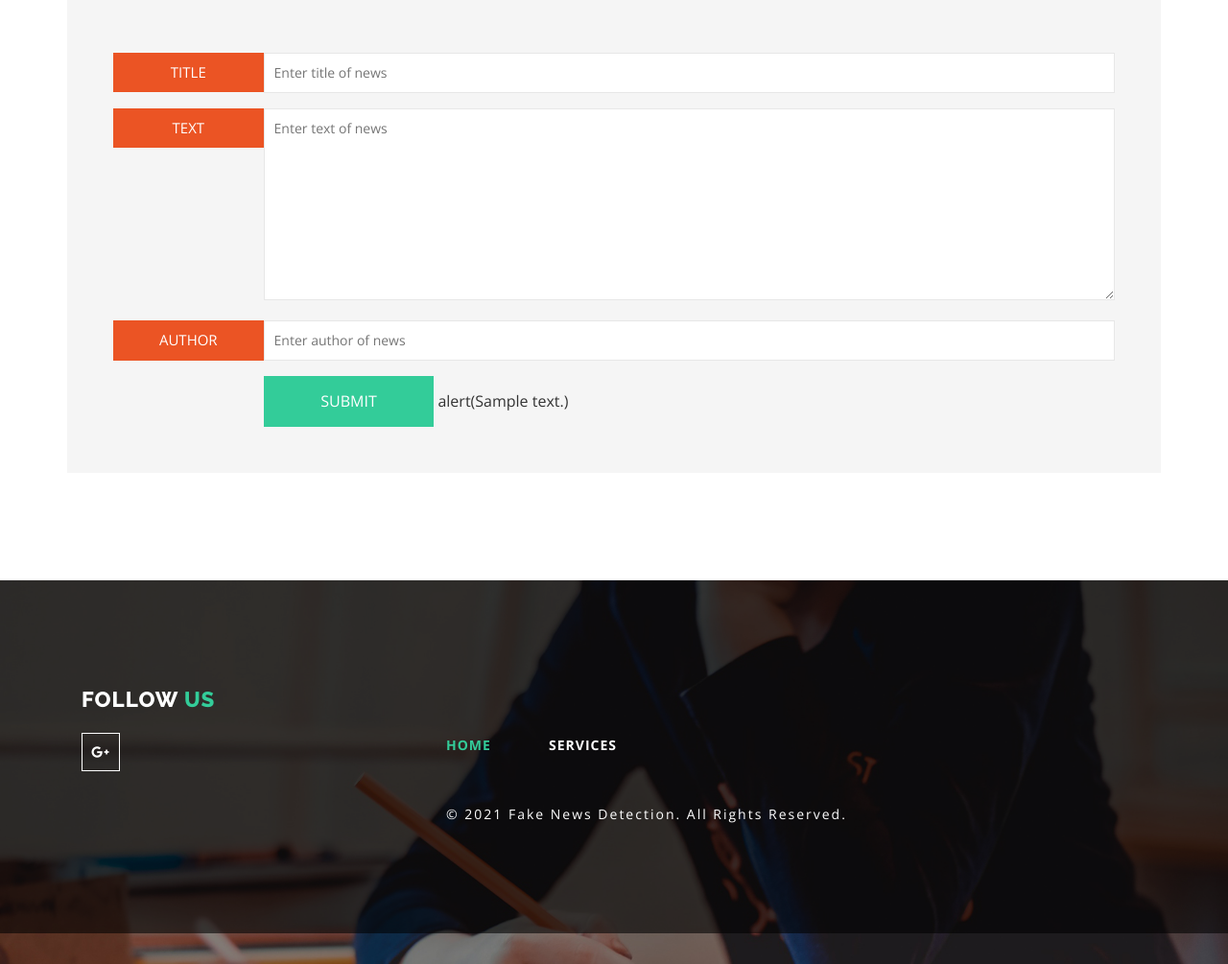
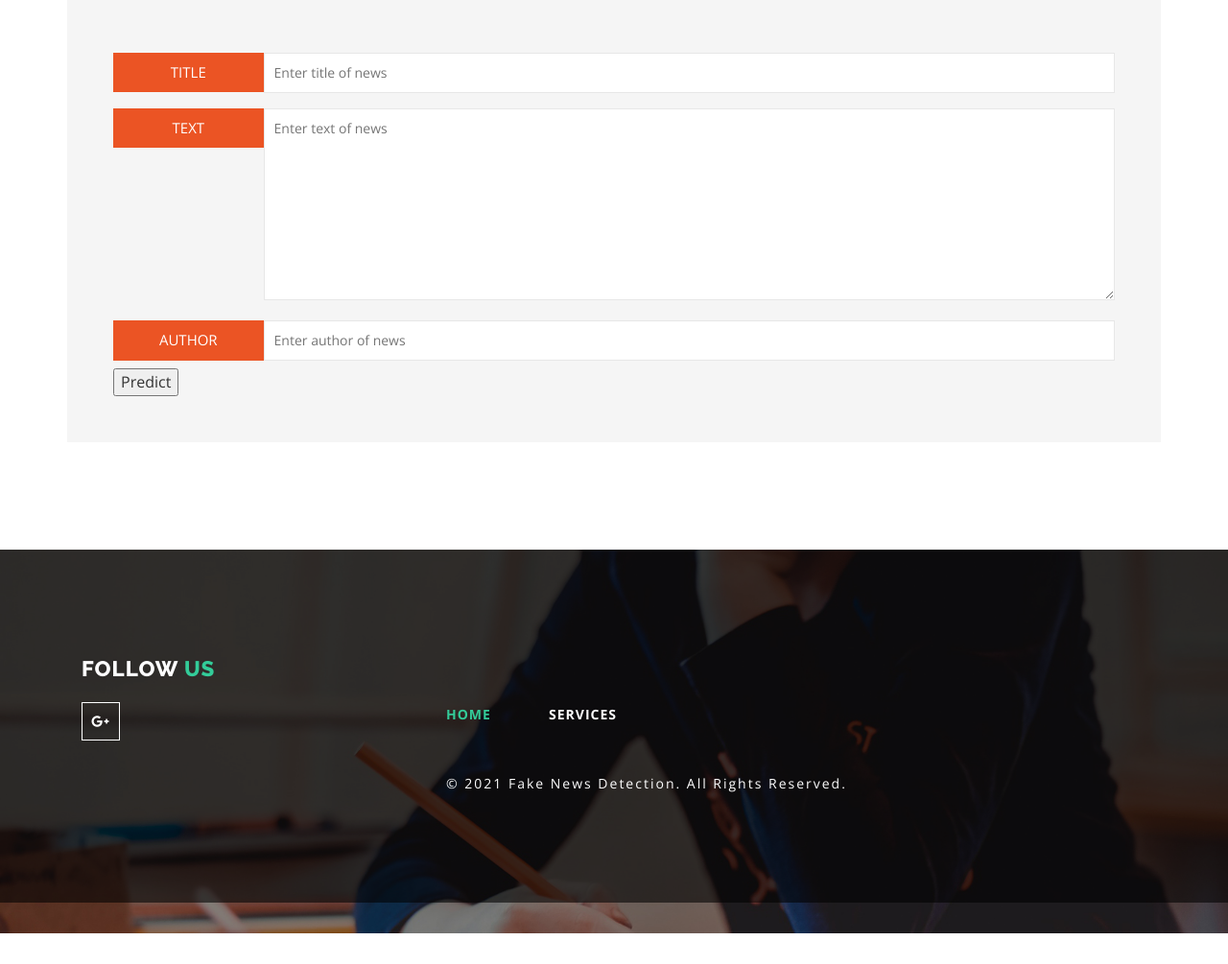
Before and after one commit to SejalJain-07/FakeNewsDetection, a Flask app: template template/index.html in a window 1280 px wide. Shown: the part 828-1833 px from the top of the page at 96% size. After the commit the page ends 1801 px from the top, so only its background shows below. Run offline with Flask 2, Linux system fonts and the light colour scheme; the template is opened without the code that fills it: most values are stand-ins (such as "Sample title", 1, 10 or a date in 2020); some libraries are stand-ins or nearby versions.

Commit message:
running properly now

```diff
--- a/templates/index.html
+++ b/templates/index.html
@@ -113,9 +113,9 @@ Smartphone Compatible web template, free webdesigns for Nokia, Samsung, LG, Sony
 								<i>Author</i>
 								<input type="text" name="Subject" placeholder="Enter author of news " required="">
 							</span>
-							<input type="submit" value="SUBMIT">
-							alert({{text_data}})
-
+							<!--input type="submit" value="SUBMIT" onclick="myFunction()"!-->
+							<!--alert({{text_data}})-->
+							<button onclick="myFunction()">Predict</button>
 						</form>
 					</div>
 				</div>
@@ -189,6 +189,13 @@ Smartphone Compatible web template, free webdesigns for Nokia, Samsung, LG, Sony
 			}
 		  });
 		});
+
+	function myFunction() {
+		if text_data == 0
+			alert("Real News");
+		else
+			alert("Fake News");
+	}
   </script>
 <!-- //flexSlider -->
 
```
